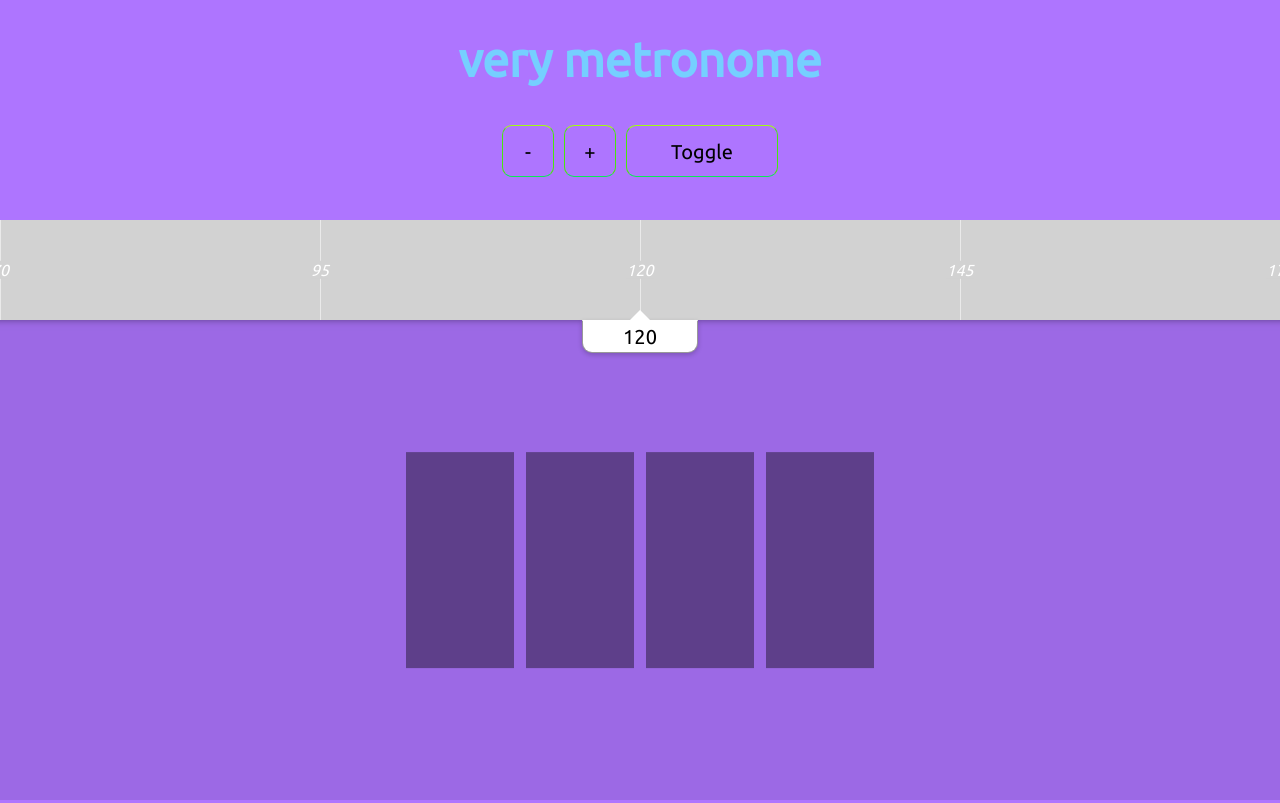
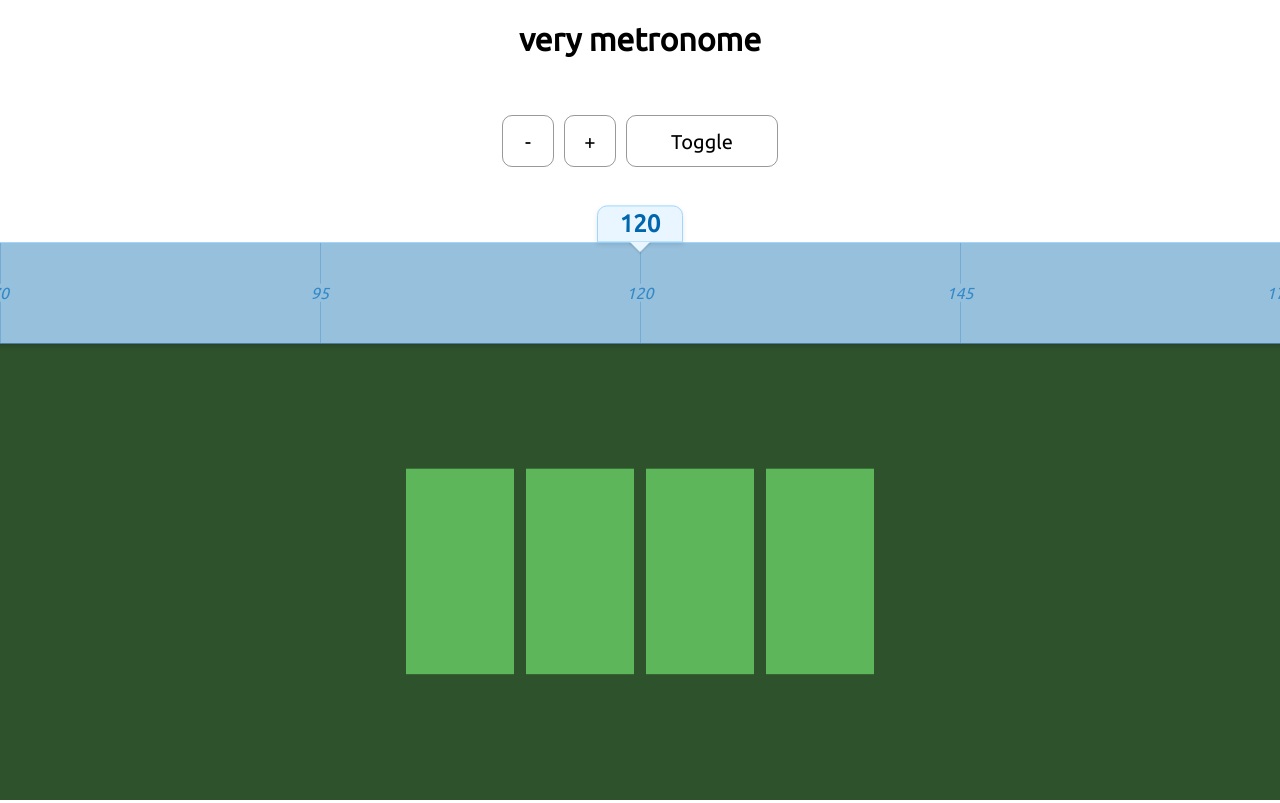
Before and after one commit to kittles/bad-metronome, a website: page dest/index.html in a window 1280 px wide. Shown: the top 803 px of the page. Drawn offline with nearby package versions, Linux system fonts and the light colour scheme; no server answers.

Commit message:
working on colors more

```diff
--- a/src/js/views/Slider.js
+++ b/src/js/views/Slider.js
@@ -29,6 +29,9 @@ Slider.prototype.makeSlider = function makeSlider () {
     this.slider.insertBefore(this.input);
     var tickArrow = $(document.createElement("div"));
     tickArrow.attr("class", "tick-arrow");
+    var tickArrowShadow = $(document.createElement("div"));
+    tickArrowShadow.attr("class", "tick-arrow-shadow");
+    this.el.append(tickArrowShadow);
     this.el.append(tickArrow);
     this.updateSlider();
 };
--- a/src/less/beat.less
+++ b/src/less/beat.less
@@ -15,12 +15,12 @@
     position: relative;
     top: 5%;
     left: 5%;
-    background-color: rgba(0, 0, 0, 0.4);
+    background-color: rgba(93, 182, 90, 1);
     cursor: pointer;
     transition: background-color 0.3s ease-out;
 }
 .muted {
-    background-color: rgba(0, 0, 0, 0.1);
+    background-color: rgba(255, 255, 255, 0.2);
 }
 .current-beat {
     background-color: rgba(255, 255, 255, 1);
--- a/src/less/button.less
+++ b/src/less/button.less
@@ -9,10 +9,7 @@
     margin: 5px;
     height: 50px;
     border-radius: 10px;
-    border-top: 1px solid @green5;
-    border-left: 1px solid @green4;
-    border-right: 1px solid @green4;
-    border-bottom: 1px solid @green2;
+    border: 1px solid rgba(0, 0, 0, 0.4);
     text-align: center;
     cursor: pointer;
 }
--- a/src/less/metronome.less
+++ b/src/less/metronome.less
@@ -3,13 +3,14 @@
     height: 200px;
     width: 100%;
     text-align: center;
-    background-color: rgba(0,0,0,0.1);
+    background-color: rgba(46, 82, 44, 1);
     //-moz-user-select: none;
     //-khtml-user-select: none;
     //-webkit-user-select: none;
     //-o-user-select: none;
 }
 .metronome-ui-container {
-    height: 100px;
+    padding-top: 30px;
+    padding-bottom: 70px;
     width: 100%;
 }
--- a/src/less/slider.less
+++ b/src/less/slider.less
@@ -4,8 +4,10 @@
     height: 100px;
     width: 100%;
     z-index: 10;
+    border-top: 1px solid rgb(159, 215, 255);
+    border-bottom: 1px solid rgb(95, 153, 195);
 }
-@sliderColor: rgba(210, 210, 210, 1);
+@sliderColor: rgba(151, 192, 221, 1);
 .slider-slider {
     position: absolute;
     height: 100px;
@@ -15,45 +17,56 @@
 .slider-transition {
     transition: all 0.8s ease-in-out;
 }
-@borderColor: rgba(0, 0, 0, 0.4);
+@borderColor: #9fd7ff;
+@brTopLeft: 10px;
+@brTopRight: 10px;
+@brBottomLeft: 0px;
+@brBottomRight: 0px;
 .slider-input {
     position: absolute;
-    width: 100px;
-    top: 100%;
+    width: 70px;
+    //top: 100%;
     text-align: center;
     border-right: 1px solid @borderColor;
     border-left: 1px solid @borderColor;
     border-bottom: 1px solid @borderColor;
-    border-top: 1px solid #fff;
-    -moz-border-radius-bottomleft: 10px;
-    -webkit-border-bottom-left-radius: 10px;
-     border-bottom-left-radius: 10px;
-    -moz-border-radius-bottomright: 10px;
-    -webkit-border-bottom-right-radius: 10px;
-    border-bottom-right-radius: 10px;
-    -moz-border-radius-topleft: 0px;
-    -webkit-border-top-left-radius: 0px;
-     border-top-left-radius: 0px;
-    -moz-border-radius-topright: 0px;
-    -webkit-border-top-right-radius: 0px;
-    border-top-right-radius: 0px;
-    font-size: 20px;
+    border-top: 1px solid @borderColor;
+    border-bottom-left-radius: @brBottomLeft;
+    border-bottom-right-radius: @brBottomRight;
+    border-top-left-radius: @brTopLeft;
+    border-top-right-radius: @brTopRight;
+    font-size: 24px;
     padding: 4px 7px;
     outline: 0;
     -webkit-appearance: none;
-    transform: translateX(-50%);
-    -webkit-transform: translateX(-50%);
-    box-shadow: rgba(0, 0, 0, 0.2) 0px 2px 5px 0px;
+    transform: translateX(-50%) translateY(-100%);
+    -webkit-transform: translateX(-50%) translateY(-100%);
+    box-shadow: rgba(0, 0, 0, 0.1) 0px 2px 5px 0px;
+    background-color: rgb(234, 246, 255);
+    color: rgb(0, 102, 174);
+    font-weight: bold;
 }
 .tick-arrow {
     position: absolute;
+    top: -1px;
+    z-index: 11;
     left: ~"calc(50% - 10px)";
 	width: 0;
 	height: 0;
-    top: ~"calc(100% - 10px)";
+    //top: ~"calc(100% - 10px)";
 	border-left: 10px solid transparent;
 	border-right: 10px solid transparent;
-	border-bottom: 10px solid #fff;
+	border-top: 10px solid rgb(234, 246, 255);
+}
+.tick-arrow-shadow {
+    position: absolute;
+    z-index: 10;
+    left: ~"calc(50% - 12px)";
+	width: 0;
+	height: 0;
+	border-left: 12px solid transparent;
+	border-right: 12px solid transparent;
+	border-top: 12px solid rgba(0, 0, 0, 0.05);
 }
 .tick {
     position: absolute;
@@ -66,12 +79,12 @@
     transform: translateY(-50%) translateX(-50%);
     -webkit-transform: translateY(-50%) translateX(-50%);
     background-color: @sliderColor;
-    color: #FFFFFF;
+    color: #3389C7;
     font-style: italic;
 }
 .tick-line {
     position: absolute;
     height: 100%;
-    background-color: #EAEAEA;
+    background-color: #75ABD2;
     width: 1px;
 }
--- a/src/less/style.less
+++ b/src/less/style.less
@@ -24,14 +24,6 @@ body {
     -o-user-select: none;
     overflow-x: hidden;
     font-family: 'Ubuntu', sans-serif;
-    background-color: @warmPurple;
 }
 h1 {
-    font-size: 3em;
-    color: @lightBlue;
 }
-.header {
-    width: 100%;
-    height: 80px;
-    background-color: white;
-}
```
Also changed, not shown: dest/bundle.js, dest/style.css.
